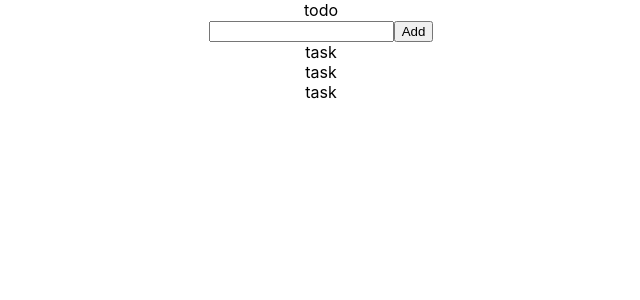
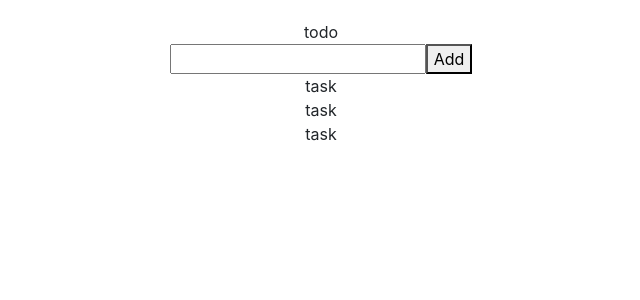
Before and after one commit to masoud92m/reactreduxtodo, a React (Create React App) app: page / in a window 1280 px wide. Shown: the top 300 px of the page, without its empty margins (319-959 px from the left). Built offline with nearby package versions, Linux system fonts and the light colour scheme.

Commit message:
added bootstrap and fortawesome

```diff
--- a/package.json
+++ b/package.json
@@ -3,6 +3,10 @@
   "version": "0.1.0",
   "private": true,
   "dependencies": {
+    "@fortawesome/fontawesome-svg-core": "^1.2.12",
+    "@fortawesome/free-solid-svg-icons": "^5.6.3",
+    "@fortawesome/react-fontawesome": "^0.1.4",
+    "bootstrap": "^4.2.1",
     "react": "^16.7.0",
     "react-dom": "^16.7.0",
     "react-scripts": "2.1.3"
--- a/src/App.css
+++ b/src/App.css
@@ -1,3 +1,6 @@
 .App {
   text-align: center;
+  max-width: 800px !important;
+  margin-top: 20px;
+  margin-bottom: 20px;
 }
--- a/src/App.js
+++ b/src/App.js
@@ -1,11 +1,17 @@
 import React, { Component } from 'react';
 import './App.css';
 import Todo from './containers/Todo/Todo';
+import 'bootstrap/dist/css/bootstrap.min.css';
+
+import { library } from '@fortawesome/fontawesome-svg-core'
+import { faCheck, faTimes } from '@fortawesome/free-solid-svg-icons'
+
+library.add(faCheck, faTimes);
 
 class App extends Component {
   render() {
     return (
-      <div className="App">
+      <div className="App container">
         <Todo />
       </div>
     );
--- a/src/components/Form/Form.js
+++ b/src/components/Form/Form.js
@@ -5,9 +5,11 @@
 class Form extends Component {
     render() {
         return (
-            <div>
-                <Input />
-                <button>Add</button>
+            <div className='row'>
+                <div className='col-md-12'>
+                    <Input />
+                    <button>Add</button>
+                </div>
             </div>
         );
     }
--- a/src/components/Tasks/Tasks.js
+++ b/src/components/Tasks/Tasks.js
@@ -5,10 +5,12 @@
 class Tasks extends Component {
     render() {
         return (
-            <div>
-                <Task />
-                <Task />
-                <Task />
+            <div className='row'>
+                <div className='col-md-12'>
+                    <Task />
+                    <Task />
+                    <Task />
+                </div>
             </div>
         );
     }
--- a/src/containers/Todo/Todo.js
+++ b/src/containers/Todo/Todo.js
@@ -1,15 +1,18 @@
 import React, { Component } from 'react';
+import { FontAwesomeIcon } from '@fortawesome/react-fontawesome'
 
 import Form from '../../components/Form/Form';
 import Tasks from '../../components/Tasks/Tasks';
 
 class Todo extends Component {
-    render(){
-        return(
-            <div>
-                todo
-                <Form />
-                <Tasks />
+    render() {
+        return (
+            <div className='row'>
+                <div className='col-md-12'>
+                    todo
+                    <Form />
+                    <Tasks />
+                </div>
             </div>
         );
     }
```
